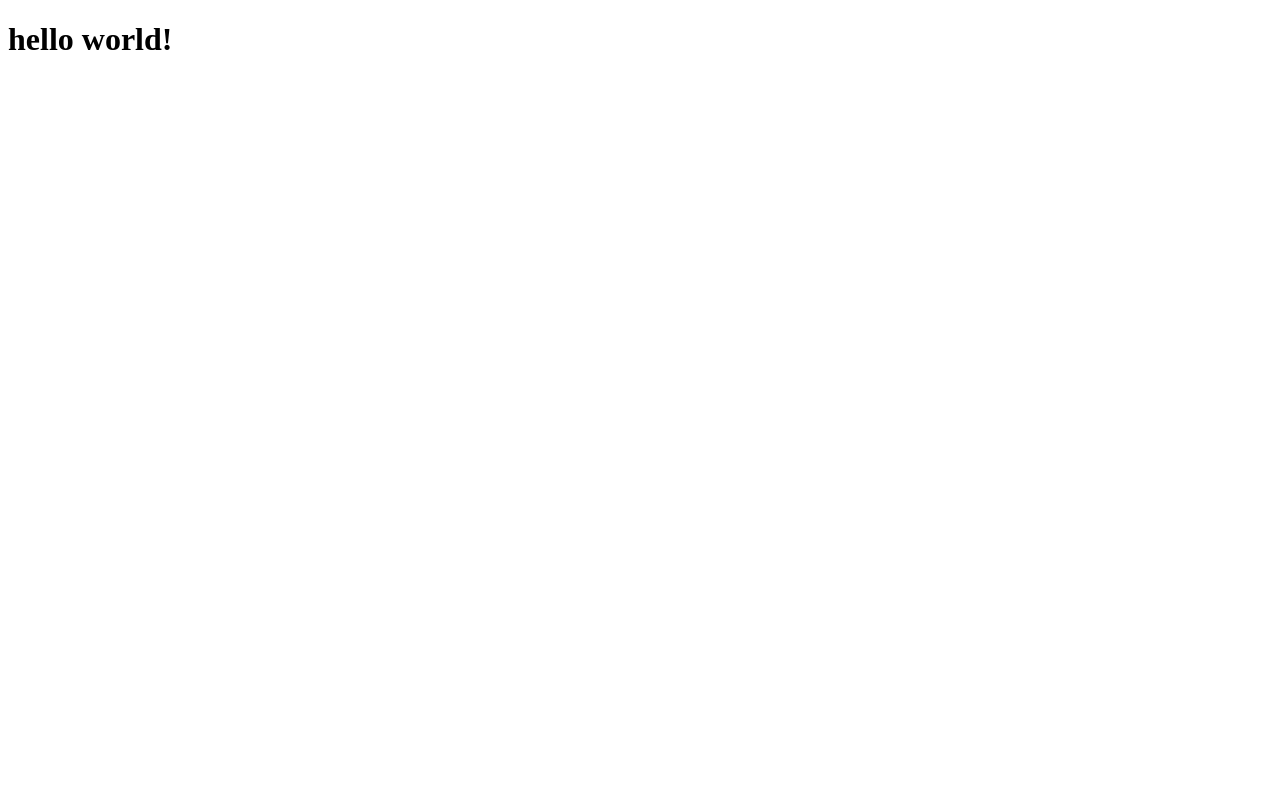
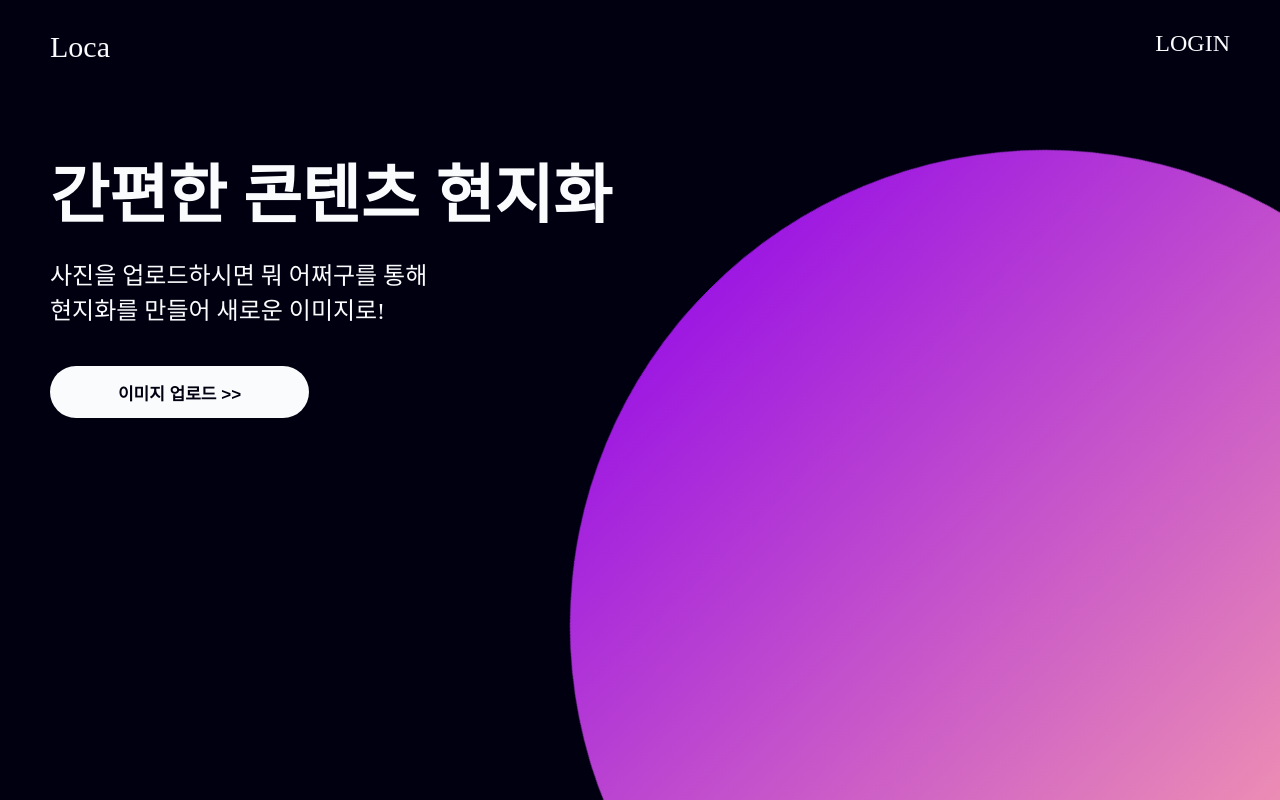
Before and after one commit to swuniv-marveling/SWUniv_Hackaton_FrontEnd, a React (Create React App) app: page / in a window 1280 px wide. Built offline with nearby package versions, Linux system fonts and the light colour scheme.

Commit message:
feat: Landing Page

```diff
--- a/package.json
+++ b/package.json
@@ -3,11 +3,14 @@
   "version": "0.1.0",
   "private": true,
   "dependencies": {
+    "@reduxjs/toolkit": "^1.9.5",
     "@testing-library/jest-dom": "^5.16.5",
     "@testing-library/react": "^13.4.0",
     "@testing-library/user-event": "^13.5.0",
+    "axios": "^1.4.0",
     "react": "^18.2.0",
     "react-dom": "^18.2.0",
+    "react-redux": "^8.1.1",
     "react-router-dom": "^6.14.0",
     "react-scripts": "5.0.1",
     "sass": "^1.63.6",
--- a/src/App.css
+++ /dev/null
@@ -1,2 +0,0 @@
-.App {
-}
--- a/src/App.js
+++ b/src/App.js
@@ -1,8 +1,24 @@
+import React from "react";
+import styled from "styled-components";
+import { Routes, Route } from "react-router-dom";
+import LandingPage from "./pages/LandingPage";
+import Header from "./components/Layout/Header";
+
+const StyledApp = styled.div`
+  background-color: #000011;
+  color: #f9fbfd;
+  height: 100vh;
+  padding: 0 50px;
+`;
+
 function App() {
   return (
-    <div>
-      <h1>hello world!</h1>
-    </div>
+    <StyledApp>
+      <Header />
+      <Routes>
+        <Route path="/" element={<LandingPage />} />
+      </Routes>
+    </StyledApp>
   );
 }
 
--- /dev/null
+++ b/src/components/LandingPage/Contents.jsx
@@ -0,0 +1,48 @@
+import React from "react";
+import { styled } from "styled-components";
+
+const StyledContents = styled.div`
+  height: 100%;
+  display: flex;
+  flex-direction: column;
+  row-gap: 20px;
+`;
+
+const StyledTitle = styled.div`
+  font-size: 64px;
+  font-weight: bold;
+  margin-top: 50px;
+`;
+const StyledExplain = styled.div`
+  font-size: 24px;
+`;
+const StyledButton = styled.button`
+  border: 0;
+  outline: 0;
+  background-color: #f9fbfd;
+  color: #000011;
+  border-radius: 9999px;
+  text-align: center;
+  margin-top: 20px;
+  width: 259px;
+  height: 52px;
+  font-weight: bold;
+  font-size: 17px;
+  cursor: pointer;
+`;
+
+function Contents() {
+  return (
+    <StyledContents>
+      <StyledTitle>간편한 콘텐츠 현지화</StyledTitle>
+      <StyledExplain>
+        사진을 업로드하시면 뭐 어쩌구를 통해
+        <br />
+        현지화를 만들어 새로운 이미지로!
+      </StyledExplain>
+      <StyledButton>{`이미지 업로드 >>`}</StyledButton>
+    </StyledContents>
+  );
+}
+
+export default Contents;
--- /dev/null
+++ b/src/components/Layout/Header.jsx
@@ -0,0 +1,31 @@
+import React from "react";
+import styled from "styled-components";
+
+const StyledHeader = styled.div`
+  display: flex;
+  flex-direction: row;
+  justify-content: space-between;
+  padding: 30px 0;
+  top: 0;
+`;
+
+const StyledLogo = styled.div`
+  font-size: 30px;
+  cursor: pointer;
+`;
+
+const StyledButton = styled.div`
+  cursor: pointer;
+  font-size: 24px;
+`;
+
+function Header() {
+  return (
+    <StyledHeader>
+      <StyledLogo>Loca</StyledLogo>
+      <StyledButton>LOGIN</StyledButton>
+    </StyledHeader>
+  );
+}
+
+export default Header;
--- /dev/null
+++ b/src/index.css
@@ -0,0 +1,3 @@
+body {
+  margin: 0;
+}
--- a/src/index.js
+++ /dev/null
@@ -1,9 +0,0 @@
-import React from 'react';
-import ReactDOM from 'react-dom/client';
-import App from './App';
-const root = ReactDOM.createRoot(document.getElementById('root'));
-root.render(
-  <React.StrictMode>
-    <App />
-  </React.StrictMode>
-);
--- /dev/null
+++ b/src/index.jsx
@@ -0,0 +1,20 @@
+import React from "react";
+import ReactDOM from "react-dom/client";
+import App from "./App";
+import "./index.css";
+
+import { Provider } from "react-redux";
+import store from "./redux/store";
+
+import { BrowserRouter } from "react-router-dom";
+
+const root = ReactDOM.createRoot(document.getElementById("root"));
+root.render(
+  <React.StrictMode>
+    <Provider store={store}>
+      <BrowserRouter>
+        <App />
+      </BrowserRouter>
+    </Provider>
+  </React.StrictMode>
+);
--- /dev/null
+++ b/src/pages/LandingPage.jsx
@@ -0,0 +1,30 @@
+import React from "react";
+import { styled } from "styled-components";
+import Contents from "../components/LandingPage/Contents";
+
+const StyledLandingPage = styled.div`
+  height: 85%;
+`;
+
+const StyledCircle = styled.div`
+  position: fixed;
+  width: 950px;
+  height: 950px;
+  border-radius: 9999px;
+  background: linear-gradient(to right, #9d18e2, #ffa9a9);
+  z-index: 2;
+  top: 150px;
+  left: 570px;
+  transform: rotate(45deg);
+`;
+
+function LandingPage() {
+  return (
+    <StyledLandingPage>
+      <Contents />
+      <StyledCircle />
+    </StyledLandingPage>
+  );
+}
+
+export default LandingPage;
--- /dev/null
+++ b/src/redux/modules/userSlice.js
@@ -0,0 +1,45 @@
+import { createAsyncThunk, createSlice } from "@reduxjs/toolkit";
+import axios from "axios";
+// import { API } from "../../global/Constants";
+
+const initialState = {
+  auth: false,
+  userId: 0,
+};
+
+const __asyncLogin = createAsyncThunk(
+  "userSlice/asyncLogin",
+  async (payload) => {
+    const result = await axios
+      // .post(API + "/user/login", payload)
+      .post("", payload)
+      .then((response) => {
+        localStorage.setItem("token", response.data.data);
+        return true;
+      })
+      .catch(() => false);
+
+    return result;
+  }
+);
+
+const userSlice = createSlice({
+  name: "user",
+  initialState,
+  reducers: {
+    logout: (state) => {
+      state.auth = false;
+      state.userId = 0;
+    },
+  },
+  extraReducers: (builder) => {
+    builder.addCase(__asyncLogin.fulfilled, (state, payload) => {
+      state.auth = payload.payload.auth;
+      state.userId = payload.payload.userId;
+    });
+  },
+});
+
+export default userSlice;
+export const { logout } = userSlice.actions;
+export { __asyncLogin };
--- /dev/null
+++ b/src/redux/store.js
@@ -0,0 +1,12 @@
+import { combineReducers, configureStore } from "@reduxjs/toolkit";
+import userSlice from "./modules/userSlice";
+
+const reducer = combineReducers({
+  user: userSlice.reducer,
+});
+
+const store = configureStore({
+  reducer,
+});
+
+export default store;
```
Also changed, not shown: 1 other file (tests, documents, lock files or other folders).
